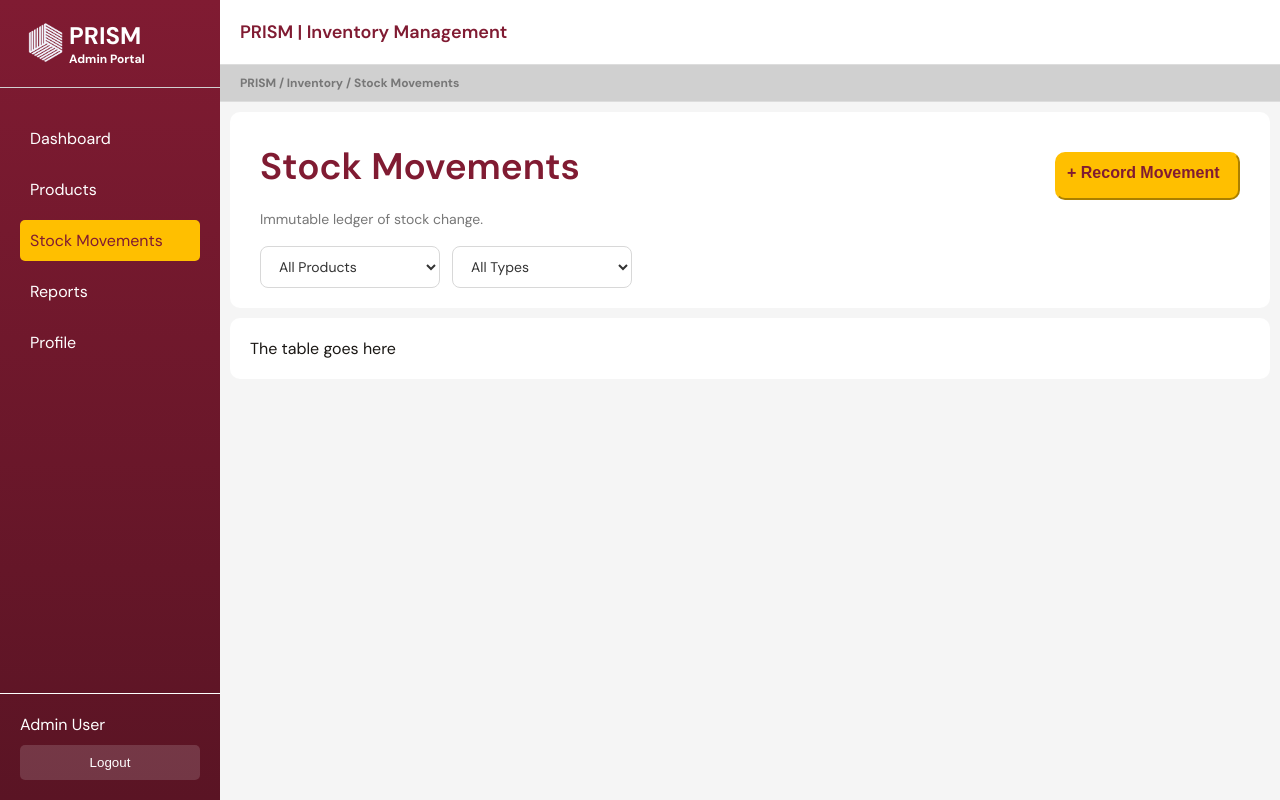
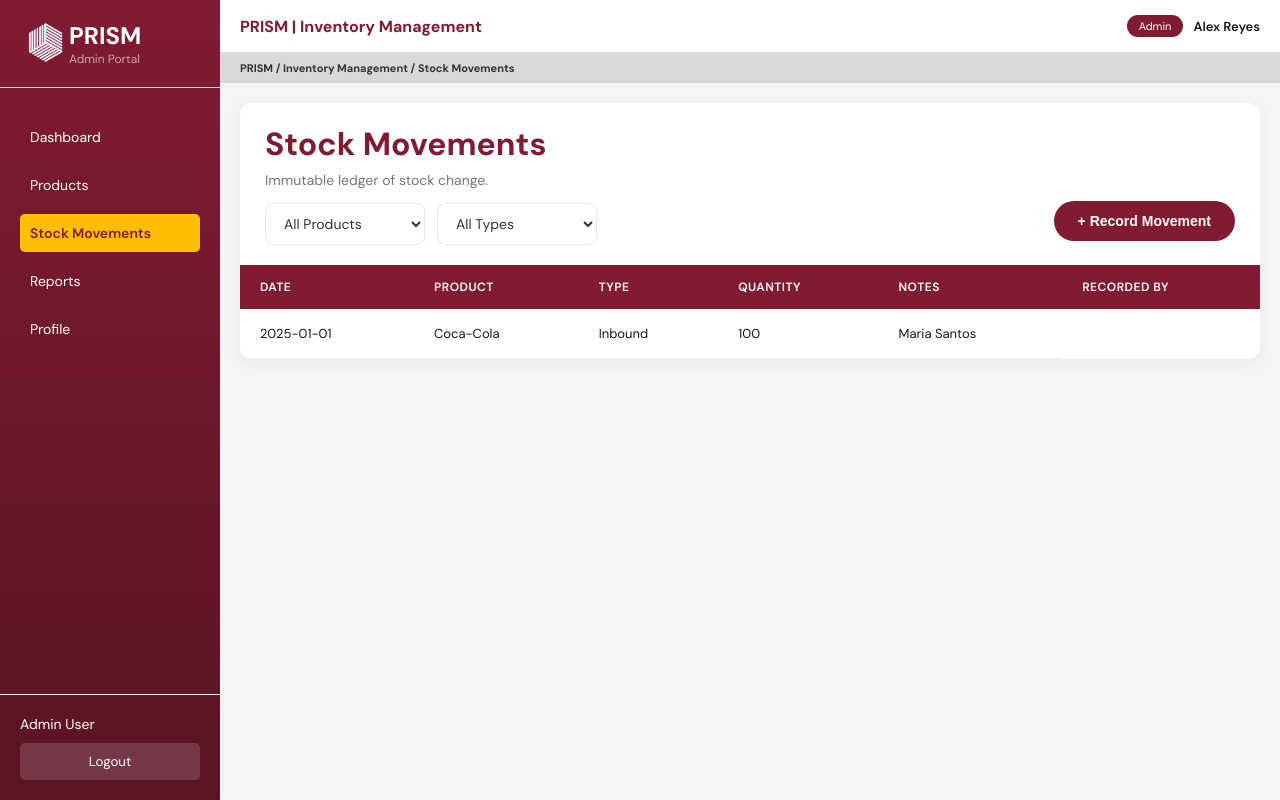
Before and after one commit to jessica-tiamsim/inventory-management-system, a PHP site: page /stockMovement.html in a window 1280 px wide. Run offline with PHP 8.4, Linux system fonts and the light colour scheme.

Commit message:
Added Forms and Table

```diff
--- a/js-implementation/stockMovement.css
+++ b/js-implementation/stockMovement.css
@@ -10,6 +10,7 @@
 /* COLORS */
 :root {
   --maroon: #6E1A35;
+  --gold: #FFBF00;
   --white: #ffffff;
   --bg: #F6F4F1;
   --text: #1A1714;
@@ -21,7 +22,7 @@
 body {
   display: flex;
   height: 100vh;
-  font-family:'DM Sans',sans-serif;
+  font-family: 'DM Sans', sans-serif;
   background: #f5f5f5;
   color: var(--text);
 }
@@ -34,7 +35,6 @@ body {
   display: flex;
   flex-direction: column;
 }
-
 
 /* LOGO */
 .logo {
@@ -51,8 +51,10 @@ body {
   object-fit: contain;
 }
 
-.subtitle{
-font-size: 12px;
+.subtitle {
+  font-size: 12px;
+  font-weight: 400;
+  color: rgba(255, 255, 255, 0.6);
 }
 
 /* NAVIGATION */
@@ -69,36 +71,40 @@ nav {
   color: var(--white);
   padding: 10px;
   border-radius: 5px;
+  font-size: 14px;
 }
 
-.nav-item.active{
-  background:#FFBF00;
-  color:#801B32;
+.nav-item.active {
+  background: var(--gold);
+  color: #801B32;
+  font-weight: 600;
 }
 
 .nav-item:hover {
-  background: rgba(255,255,255,0.1);
+  background: rgba(255, 255, 255, 0.1);
 }
 
-/* Admin PANEL */
+/* USER PANEL */
 .user-panel {
-  border-top:1px solid #ffffff;
+  border-top: 1px solid #ffffff;
   padding: 20px;
   margin-top: auto;
 }
 
 .user-panel p {
   margin-bottom: 10px;
+  font-size: 14px;
 }
 
 .user-panel button {
   width: 100%;
   padding: 10px;
   border: none;
-  background: rgba(255,255,255,0.15);
+  background: rgba(255, 255, 255, 0.15);
   color: var(--white);
   cursor: pointer;
   border-radius: 5px;
+  font-family: 'DM Sans', sans-serif;
 }
 
 /* MAIN AREA */
@@ -106,60 +112,88 @@ nav {
   flex: 1;
   display: flex;
   flex-direction: column;
+  overflow: hidden;
 }
 
 /* HEADER */
+.topbar {
+  background: var(--white);
+  padding: 15px 20px;
+  border-bottom: 1px solid var(--border);
+  display: flex;
+  justify-content: space-between;
+  align-items: center;
+}
+
 .topbar h1 {
-  background: var(--white);
-  padding: 20px;
-  border-bottom: 1px solid var(--border);
   color: #801B32;
-  font-size: 18px;
+  font-size: 16px;
+  font-weight: 700;
+}
+
+.topbar-user {
+  display: flex;
+  align-items: center;
+  gap: 10px;
+}
+
+.topbar-role {
+  background: #801B32;
+  color: white;
+  padding: 4px 12px;
+  border-radius: 50px;
+  font-size: 11px;
+}
+
+.topbar-name {
   font-weight: 600;
+  font-size: 13px;
 }
 
 /* BREADCRUMB */
 .breadcrumb {
-  padding: 10px 20px;
-  font-size: 12px;
+  padding: 8px 20px;
+  font-size: 11px;
   font-weight: bold;
-  color: var(--gray);
-  border-bottom: 1px solid var(--border);
-  background: #d0d0d0;
+  color: #333;
+  background: #D9D9D9;
 }
 
 /* PAGE CONTENT */
-.content {
+.titleBlock {
   padding: 20px;
   overflow-y: auto;
+  flex: 1;
+  display: flex;
+  flex-direction: column;
+  gap: 0;
+  background: #F5F5F5;
 }
 
 .box1 {
-  padding: 20px;
-  margin: 10px;
-  border-radius: 10px;
+  padding: 20px 25px;
+  border-radius: 12px 12px 0 0;
   background: #ffffff;
   display: flex;
   justify-content: space-between;
-  align-items: flex-start;
+  align-items: flex-end;
+  box-shadow: 0 4px 15px rgba(0, 0, 0, 0.05);
 }
 
 /* TITLE SECTION */
 .title-group {
   display: flex;
   flex-direction: column;
-  gap: 10px;
+  gap: 6px;
 }
 
 .pageTitle {
-margin: 10px 10px;
-font-size: 37px;
-font-weight: 600;
-color: #801B32;
+  font-size: 32px;
+  font-weight: 700;
+  color: #801B32;
 }
 
 .pageSubtitle {
-  margin-left: 10px;
   font-size: 14px;
   color: #777;
 }
@@ -168,15 +202,14 @@ color: #801B32;
 .dropdowns {
   display: flex;
   gap: 12px;
-  margin-left: 10px;
   margin-top: 8px;
 }
 
 /* SELECT STYLE */
 .dropdowns select {
   padding: 10px 14px;
-  min-width: 180px;
-  border: 1px solid #d8d8d8;
+  min-width: 160px;
+  border: 1.5px solid #E8E8E8;
   border-radius: 8px;
   background: #fff;
   color: #333;
@@ -184,40 +217,222 @@ color: #801B32;
   font-size: 14px;
   cursor: pointer;
   outline: none;
-  transition: 0.2s ease;
 }
 
-/* HOVER */
 .dropdowns select:hover {
   border-color: #801B32;
 }
 
-/* FOCUS */
 .dropdowns select:focus {
   border-color: #801B32;
   box-shadow: 0 0 0 3px rgba(128, 27, 50, 0.12);
 }
 
+/* RECORD BUTTON */
 .record {
-  margin: 20px 10px;
-  padding: 10px;
-  width: 185px;
-  height: 48px;
-  font-size: 16px;
-  font-weight: 600;
-  color: #801B32;
-  background-color: #FFBF00;
-  border-color: #FFBF00;
-  border-radius: 10px;
+  padding: 12px 24px;
+  font-size: 14px;
+  font-weight: 700;
+  color: white;
+  background-color: #801B32;
+  border: none;
+  border-radius: 50px;
+  cursor: pointer;
   display: flex;
+  align-items: center;
+  gap: 6px;
+  white-space: nowrap;
+  margin-bottom: 4px;
+}
+
+.record:hover {
+  background-color: #5A1424;
 }
 
 .box2 {
-  padding: 20px;
-  margin: 10px;
-  border-radius: 10px;
+  border-radius: 0 0 12px 12px;
   background: #ffffff;
+  box-shadow: 0 4px 15px rgba(0, 0, 0, 0.05);
+  overflow: hidden;
+}
+
+/* TABLE */
+.box2 table {
+  width: 100%;
+  border-collapse: collapse;
+}
+
+.box2 thead {
+  border-radius: 12px 12px 0 0;
+  background: #801B32;
+  color: white;
+}
+
+.box2 th {
+  padding: 14px 20px;
+  font-size: 12px;
+  text-align: left;
+  font-weight: 600;
+  letter-spacing: 0.5px;
+}
+
+.box2 td {
+  padding: 16px 20px;
+  font-size: 13px;
+  border-bottom: 1px solid #eee;
+}
+
+/* ─── MODAL ─── */
+.modal-overlay {
+  position: fixed;
+  top: 0; left: 0;
+  width: 100%; height: 100%;
+  background: rgba(0, 0, 0, 0.4);
+  display: none;
+  justify-content: center;
+  align-items: center;
+  z-index: 1000;
+}
+
+.modal-content {
+  background: white;
+  width: 700px;
+  max-width: 95vw;
+  border-radius: 16px;
+  padding: 40px;
+  position: relative;
+  box-shadow: 0 10px 40px rgba(0, 0, 0, 0.15);
+}
+
+.modal-content h2 {
+  margin: 0 0 5px 0;
+  font-size: 24px;
+  font-weight: 700;
+  color: #801B32;
+}
+
+.modal-content p {
+  margin: 0 0 25px 0;
+  color: #666;
+  font-size: 14px;
+}
+
+.close-btn {
+  position: absolute;
+  top: 20px; right: 20px;
+  background: none;
+  border: none;
+  font-size: 24px;
+  cursor: pointer;
+  color: #999;
+  line-height: 1;
+}
+
+.close-btn:hover {
+  color: #333;
+}
+
+.details-section {
+  border: 1px solid #EAEAEA;
+  border-radius: 12px;
+  padding: 25px;
+  position: relative;
+}
+
+.details-label {
+  font-weight: 700;
+  font-size: 13px;
+  display: block;
+  position: absolute;
+  top: -10px; left: 20px;
+  background: white;
+  padding: 0 10px;
+  color: #333;
+}
+
+.form-grid {
+  display: grid;
+  grid-template-columns: 1fr 1fr;
+  gap: 20px;
+}
+
+.full-width {
+  grid-column: span 2;
+}
+
+.form-group label {
+  display: block;
+  font-size: 12px;
+  font-weight: 800;
+  margin-bottom: 8px;
+  color: #333;
+}
+
+.form-group input,
+.form-group select,
+.form-group textarea {
+  width: 100%;
+  padding: 12px;
+  border-radius: 8px;
+  border: 1.5px solid #E8E8E8;
+  font-size: 14px;
+  font-family: 'DM Sans', sans-serif;
+  box-sizing: border-box;
+  outline: none;
+}
+
+.form-group input:focus,
+.form-group select:focus,
+.form-group textarea:focus {
+  border-color: #801B32;
+  box-shadow: 0 0 0 3px rgba(128, 27, 50, 0.1);
+}
+
+.form-group textarea {
+  height: 80px;
+  resize: none;
+}
+
+.input-hint {
+  font-size: 10px;
+  color: #AAA;
+  margin-top: 5px;
+  display: block;
+}
+
+.modal-footer {
   display: flex;
-  justify-content: space-between;
-  align-items: flex-start;
+  justify-content: flex-end;
+  gap: 12px;
+  margin-top: 30px;
 }
+
+.btn-save {
+  background-color: #801B32;
+  color: white;
+  border: none;
+  padding: 12px 30px;
+  border-radius: 8px;
+  font-weight: bold;
+  cursor: pointer;
+  font-family: 'DM Sans', sans-serif;
+}
+
+.btn-save:hover {
+  background-color: #5A1424;
+}
+
+.btn-cancel {
+  background: none;
+  border: 1px solid #DDD;
+  color: #333;
+  padding: 12px 30px;
+  border-radius: 8px;
+  font-weight: bold;
+  cursor: pointer;
+  font-family: 'DM Sans', sans-serif;
+}
+
+.btn-cancel:hover {
+  background: #f5f5f5;
+}
--- a/js-implementation/stockMovement.html
+++ b/js-implementation/stockMovement.html
@@ -3,14 +3,13 @@
 <head>
   <meta charset="UTF-8">
   <meta name="viewport" content="width=device-width, initial-scale=1.0">
-  <title>PRISM</title>
+  <title>PRISM | Stock Movements</title>
   <link rel="stylesheet" href="stockMovement.css">
 </head>
 <body>
 
   <!-- SIDEBAR -->
   <aside class="sidebar">
-
     <h2 class="logo">
       <img src="image.png" alt="PRISM Logo">
       <div>
@@ -20,27 +19,11 @@
 
     <!-- NAVIGATION -->
     <nav>
-
-      <a href="#" class="nav-item">
-        Dashboard
-      </a>
-
-      <a href="#" class="nav-item">
-        Products
-      </a>
-
-      <a href="#" class="nav-item active">
-        Stock Movements
-      </a>
-
-      <a href="#" class="nav-item">
-        Reports
-      </a>
-
-      <a href="#" class="nav-item">
-        Profile
-      </a>
-
+      <a href="#" class="nav-item">Dashboard</a>
+      <a href="#" class="nav-item">Products</a>
+      <a href="#" class="nav-item active">Stock Movements</a>
+      <a href="#" class="nav-item">Reports</a>
+      <a href="#" class="nav-item">Profile</a>
     </nav>
 
     <!-- USER -->
@@ -48,7 +31,6 @@
       <p>Admin User</p>
       <button>Logout</button>
     </div>
-
   </aside>
 
   <!-- MAIN -->
@@ -57,11 +39,15 @@
     <!-- HEADER -->
     <header class="topbar">
       <h1>PRISM | Inventory Management</h1>
+      <div class="topbar-user">
+        <span class="topbar-role">Admin</span>
+        <span class="topbar-name">Alex Reyes</span>
+      </div>
     </header>
 
     <!-- BREADCRUMB -->
     <div class="breadcrumb">
-      PRISM / Inventory / Stock Movements
+      PRISM / Inventory Management / Stock Movements
     </div>
 
     <!-- CONTENT -->
@@ -69,38 +55,106 @@
       <div class="box1">
         <div class="title-group">
           <span class="pageTitle">Stock Movements</span>
-                <p class="pageSubtitle">
-                    Immutable ledger of stock change.
-                </p>
+          <p class="pageSubtitle">Immutable ledger of stock change.</p>
           <div class="dropdowns">
             <select name="productDropDown" id="product">
               <option value="allProducts">All Products</option>
               <option value="product1">Category 1</option>
               <option value="product2">Category 2</option>
-                    <option value="Product3">Category 3</option>
+              <option value="product3">Category 3</option>
             </select>
             <select name="typeDropDown" id="type">
               <option value="allTypes">All Types</option>
-                    <option value="product1">Type 1</option>
-                    <option value="product2">Type 2</option>
-                    <option value="Product3">Type 3</option>
+              <option value="type1">Type 1</option>
+              <option value="type2">Type 2</option>
+              <option value="type3">Type 3</option>
             </select>
           </div>
         </div>
 
+        <button class="record" onclick="openModal()">+ Record Movement</button>
+      </div>
 
-            <button class="record">
-                + Record Movement
-            </button>
-
-
-        </div>
       <div class="box2">
-          The table goes here
+        <table>
+          <thead>
+            <tr>
+              <th>DATE</th>
+              <th>PRODUCT</th>
+              <th>TYPE</th>
+              <th>QUANTITY</th>
+              <th>NOTES</th>
+              <th>RECORDED BY</th>
+            </tr>
+          </thead>
+          <tbody>
+            <tr>
+              <td>2025-01-01</td>
+              <td>Coca-Cola</td>
+              <td>Inbound</td>
+              <td>100</td>
+              <td>Maria Santos</td>
+            </tr>
+          </tbody>
+        </table>
       </div>
     </main>
-
   </div>
 
+  <!-- RECORD MOVEMENT MODAL -->
+  <div class="modal-overlay" id="recordMovementModal">
+    <div class="modal-content">
+      <button type="button" class="close-btn" onclick="closeModal()">&times;</button>
+      <h2>Record Movement</h2>
+      <p>Log a new stock change to the ledger.</p>
+
+      <form>
+        <div class="details-section">
+          <span class="details-label">Movement Details</span>
+
+          <div class="form-grid">
+            <div class="form-group">
+              <label>Product</label>
+              <select>
+                <option>Select a product...</option>
+                <option>Coca-Cola</option>
+              </select>
+            </div>
+            <div class="form-group">
+              <label>Movement Type</label>
+              <select>
+                <option value="">Select type...</option>
+                <option value="inbound">Stock-In</option>
+                <option value="outbound">Stock-Out</option>
+                <option value="adjustment">Adjustment</option>
+              </select>
+            </div>
+
+            <div class="form-group">
+              <label>Quantity</label>
+              <input type="number" placeholder="0" min="1">
+              <span class="input-hint">Enter the number of units affected.</span>
+            </div>
+            <div class="form-group">
+              <label>Date</label>
+              <input type="date">
+            </div>
+
+            <div class="form-group full-width">
+              <label>Notes</label>
+              <textarea placeholder="Optional notes about this movement..."></textarea>
+            </div>
+          </div>
+        </div>
+
+        <div class="modal-footer">
+          <button type="button" class="btn-cancel" onclick="closeModal()">Cancel</button>
+          <button type="submit" class="btn-save">Record Movement</button>
+        </div>
+      </form>
+    </div>
+  </div>
+
+  <script src="stockMovement.js"></script>
 </body>
 </html>
```
Also changed, not shown: js-implementation/stockMovement.js (added, +14 -0 lines). Lines whose indentation alone changed are shown as unchanged.
